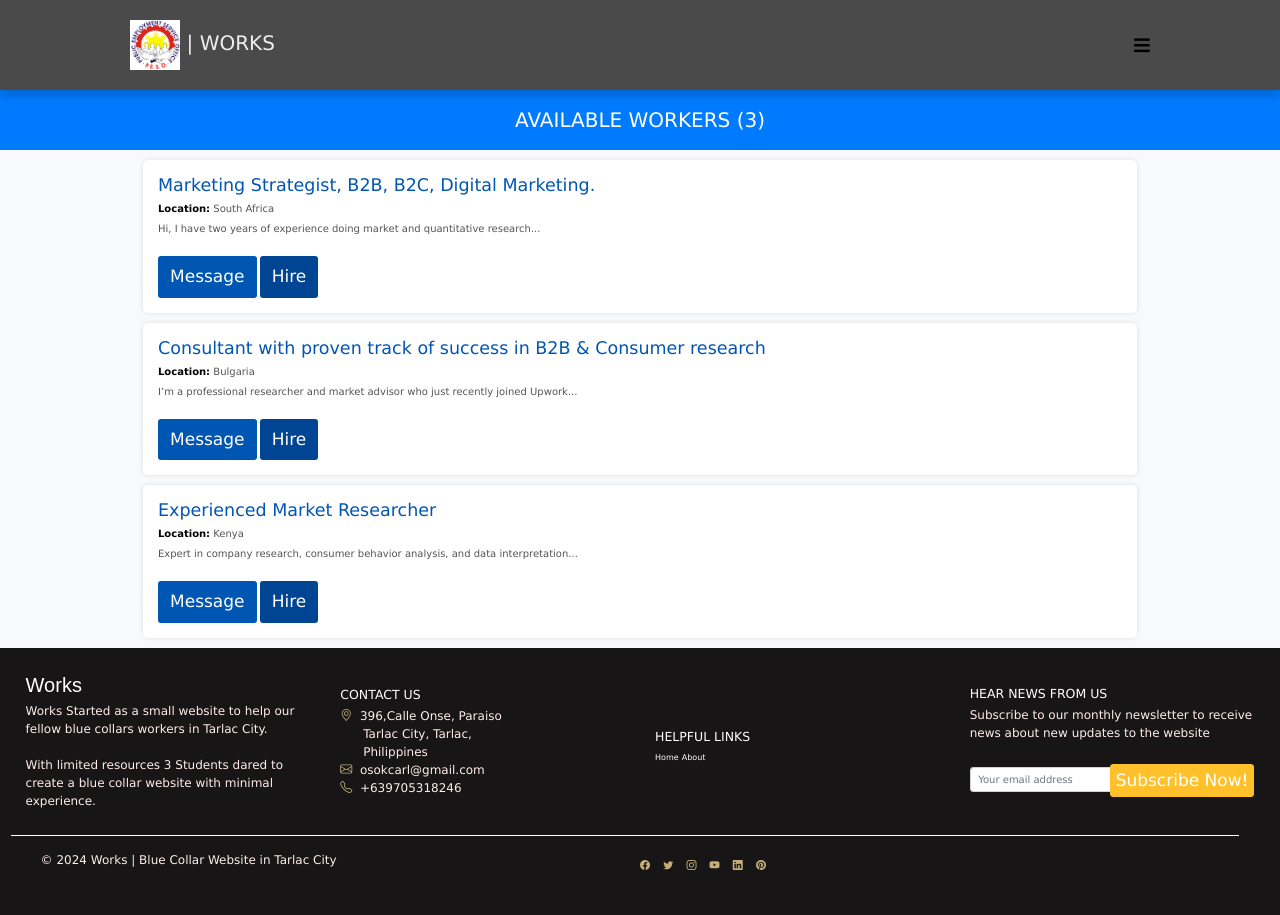
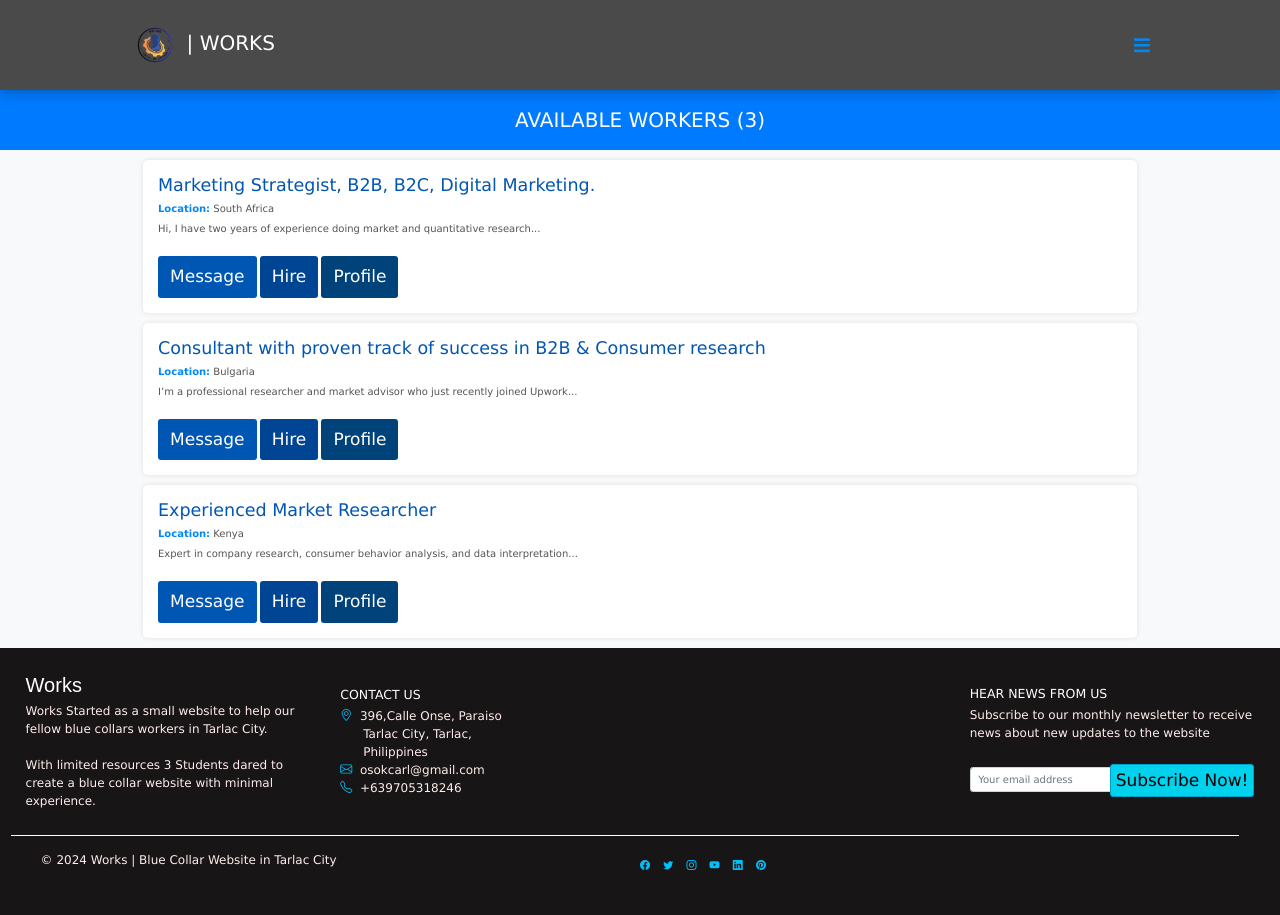
Before and after one commit to Hakuu69/Works, a PHP site: the page made by !EMPLOYER/source/workerlist.php in a window 1280 px wide. Run offline with PHP 8.4, Linux system fonts and the light colour scheme.

Commit message:
designed2

```diff
--- a/!EMPLOYER/source/homeEmployer.php
+++ b/!EMPLOYER/source/homeEmployer.php
@@ -50,7 +50,7 @@ if (isset($_SESSION['id'])) {
 <!-- header section starts  -->
 
 <header>
-        <a href="#home" class="xx"><img src="../images/logo.png" height="50" width="50"> | WORKS</a>
+        <a href="#home" class="xx"><img src="../images/logoworker.png" height="50" width="50"> | WORKS</a>
         <nav class="navbar navbar-expand-md">
             <button class="navbar-toggler" type="button" data-toggle="collapse" data-target="#main-navigation">
                 <span class="navbar-toggler-icon custom-hamburger"></span>
@@ -212,10 +212,6 @@ if (isset($_SESSION['id'])) {
                     </p>
                 </div>
                 <div class = "col-lg-3 col-md-3 col-sm-12 vstack">
-                    <h5 class = "fs-6 fw-semibold">HELPFUL LINKS</h5>
-                    <a class = "small" href = "#home">Home</a>
-
-                    <a class = "small" href = "#about">About</a>
                 </div>
                 <div class = "col-lg-3 col-md-3 col-sm-12">
                     <h5 class = "fs-6 fw-semibold">HEAR NEWS FROM US</h5>
--- a/!EMPLOYER/source/index.css
+++ b/!EMPLOYER/source/index.css
@@ -5,7 +5,7 @@
 *{
     margin:0; padding:0;
     box-sizing: border-box;
-	 color: black;
+	 color: rgb(0, 136, 248);
     font-family: Verdana, Geneva, Tahoma, sans-serif;
     outline: none; border:none;
     text-decoration: none;
@@ -36,7 +36,7 @@ section{
     display: inline-block;
     margin-top: 1rem;
     border-radius: 1rem;
-    background:rgb(255, 192, 44) ;
+    background:rgb(0, 67, 122) ;
     color:#ffffff;
     padding:.9rem 3.5rem;
     cursor: pointer;
@@ -83,11 +83,11 @@ header .navbar a{
     font-size: 1.8rem;
     padding:0 1.5rem;
     margin-left: 5px;
-    color:rgb(255, 192, 44);
+    color:rgb(0, 108, 134);
     font-weight: 800;
 }
 header .navbar a:hover{
-    color:#d46f2b;
+    color:#00628f;
 
 }
 
@@ -96,10 +96,10 @@ header .xx{
 	text-align: left;
     font-size: 2rem;
     padding:0 1.5rem;
-    color: #eeeeee
+    color: #ffffff
 }
 header .xx:hover{
-    color:#E59866;
+    color:#ffffff;
 }
 header .xx span {
 	color:#FF6500;
@@ -233,11 +233,11 @@ destination .card-text p {
 }
 
 .footer i {
-    color: #C4AE78;
+    color: #00c0fa;
 }
 
 .footer a:hover {
-    color: #E59866;
+    color: #ffffff;
 }
 
 #email-footer {
@@ -258,14 +258,14 @@ destination .card-text p {
     padding-top: 3px;
     padding-bottom: 3px;
     bottom: 0;
-    color: white;
-    border: 1px solid rgb(255, 192, 44);
-    background-color: rgb(255, 192, 44);
+    color: rgb(0, 0, 0);
+    border: 1px solid rgb(0, 161, 201);
+    background-color: rgb(0, 209, 236);
 }
 
 #email-btn:hover {
-    background-color: #FF6500;
-    border: 1px solid #FF6500;
+    background-color: #fafafa;
+    border: 1px solid #ffffff;
 }
 
 #copyright {
--- a/!EMPLOYER/source/workerlist.php
+++ b/!EMPLOYER/source/workerlist.php
@@ -41,7 +41,7 @@ $proposals = [
 <!-- header section starts  -->
 
 <header>
-  <a href="#home" class="xx"><img src="../images/logo.png" height="50" width="50"> | WORKS</a>
+  <a href="../source/homeEmployer.php" class="xx"><img src="../images/logoworker.png" height="50" width="50"> | WORKS</a>
   <nav class="navbar navbar-expand-md">
     <button class="navbar-toggler" type="button" data-toggle="collapse" data-target="#main-navigation">
       <span class="navbar-toggler-icon custom-hamburger"></span>
@@ -53,7 +53,7 @@ $proposals = [
             <i class="fas fa-bars"></i>
           </a>
           <div class="dropdown-menu dropdown-menu-right" aria-labelledby="navbarDropdown">
-            <a class="dropdown-item" href="#home">HOME</a>
+            <a class="dropdown-item" href="homeEmployer.php">HOME</a>
             <a class="dropdown-item" href="workerlist.php">WORKERS</a>
             <a class="dropdown-item" href="#about">ABOUT US</a>
             <a class="dropdown-item" href="#contact">INQUIRIES</a>
@@ -96,6 +96,7 @@ $proposals = [
                 <div class="actions">
                     <button class="btn btn-message">Message</button>
                     <button class="btn btn-hire">Hire</button>
+                    <button class="btn btn-profile">Profile</button>
                 </div>
             </div>
         <?php endforeach; ?>
@@ -126,10 +127,7 @@ $proposals = [
                     </p>
                 </div>
                 <div class = "col-lg-3 col-md-3 col-sm-12 vstack">
-                    <h5 class = "fs-6 fw-semibold">HELPFUL LINKS</h5>
-                    <a class = "small" href = "#home">Home</a>
 
-                    <a class = "small" href = "#about">About</a>
                 </div>
                 <div class = "col-lg-3 col-md-3 col-sm-12">
                     <h5 class = "fs-6 fw-semibold">HEAR NEWS FROM US</h5>
--- a/!WORKER/source/homeWorker.php
+++ b/!WORKER/source/homeWorker.php
@@ -100,7 +100,7 @@
                         <br>
                           <p style="font-size: 11px; color:black;">3rd Year at AMA Computer College</p>
 
-                          <button class="btn bg-warning"> <a href="https://www.facebook.com/profile.php?id=100005282114692" style="color: white;"> View Profile</a></button>
+
                         <br><br>
                     </div>
 
@@ -111,7 +111,7 @@
                         <br>
                             <p style="font-size: 11px; color:black;">3rd Year at AMA Computer College</p>
 
-                    <button class="btn bg-warning"> <a href="https://www.facebook.com/profile.php?id=100005282114692" style="color: white;"> View Profile</a></button>
+
                         <br><br>
                     </div>
 
@@ -122,7 +122,7 @@
 
                         <p style="font-size: 11px; color:black;">3rd Year at AMA Computer College</p>
                         <br>
-                    <button class="btn bg-warning"> <a href="https://www.facebook.com/markchester.cinco?mibextid=ZbWKwL" style="color: white;"> View Profile</a></button>
+
                         <br><br>
                     </div>
                 </section>
--- a/!WORKER/source/workerlist.php
+++ b/!WORKER/source/workerlist.php
@@ -50,6 +50,7 @@ $proposals = [
                     <button class="btn btn-message">Message</button>
                     <br></br>
                     <button class="btn btn-hire">Hire</button>
+                    <br></br>
                     <button class="btn btn-profile">Profile</button>
                 </div>
             </div>
--- a/employerlist.php
+++ b/employerlist.php
@@ -48,6 +48,7 @@ $proposals = [
                 <div class="actions">
                     <button class="btn btn-message">Message</button>
                     <button class="btn btn-hire">Hire</button>
+                    <button class="btn btn-profile">Profile</button>
                 </div>
             </div>
         <?php endforeach; ?>
```
Also changed, not shown: !SIGNUP/uploads/9a00b519c0307b4c86e5ff14b65e158bie0TRywUAD9JDFsamXC6FKeyfamZM0K_H9n4MdAneHTq1y4Z_IuhP-WIVAH8De8rxpGockcHdeAfozUTay2ggPQX43Bifcy_POXzEoEpZBjXyvcAlpbC0GV_byeaSuAUzMSUNbcI.png (added), !SIGNUP/uploads/b404d0958cb20f1a04fa6aa7c9799111480278134_601268176213583_826268474171042995_n.jpg (added), !SIGNUP/uploads/df4baa994c7a3d5bef5e52738e3da1d1ie0TRywUAD9JDFsamXC6FKeyfamZM0K_H9n4MdAneHTq1y4Z_IuhP-WIVAH8De8rxpGockcHdeAfozUTay2ggPQX43Bifcy_POXzEoEpZBjXyvcAlpbC0GV_byeaSuAUzMSUNbcI.png (added).
